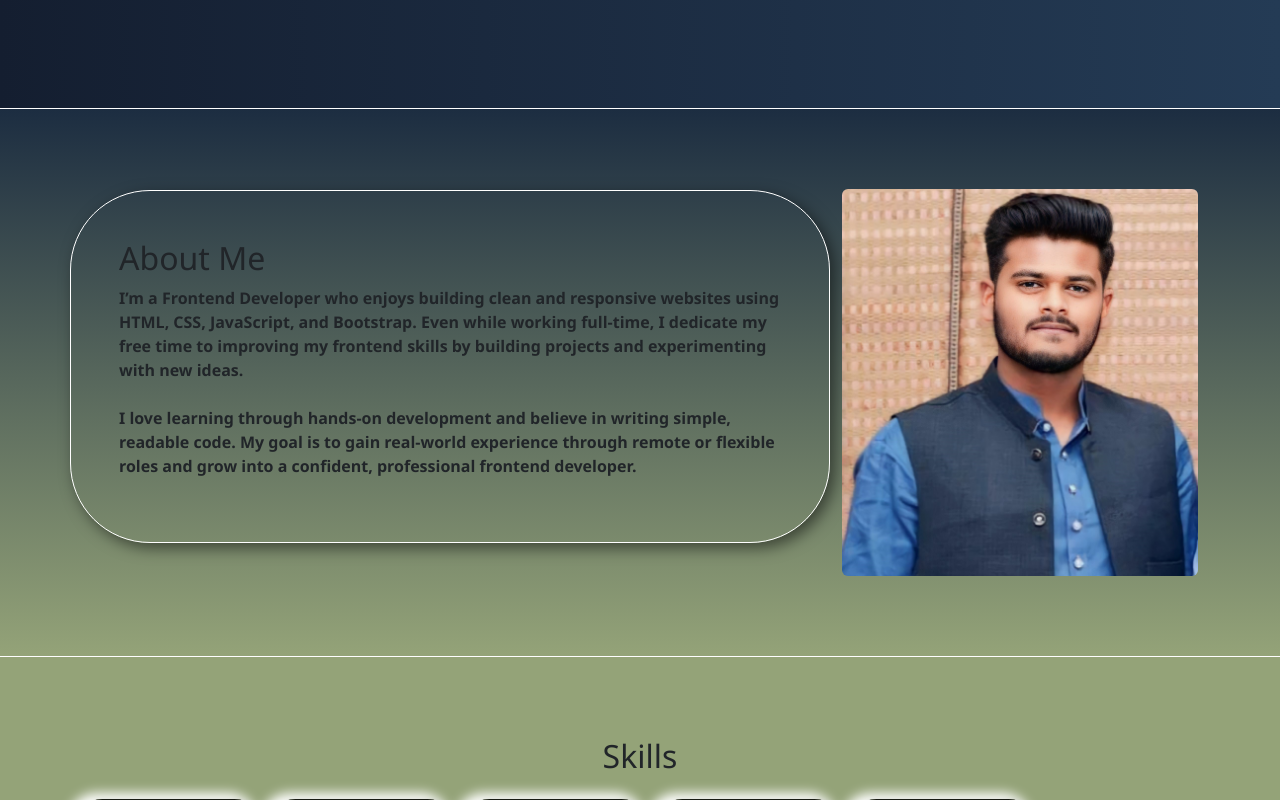
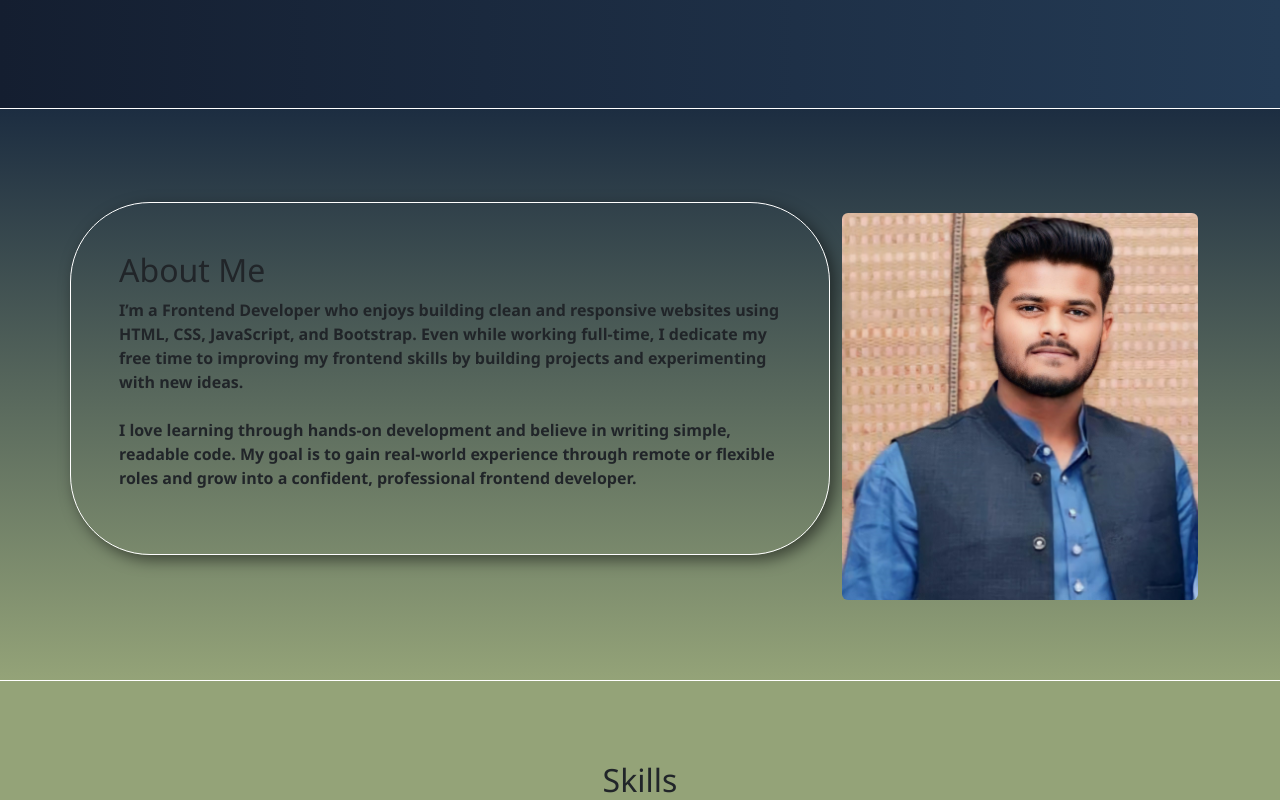
Before and after one commit to MAbdullah0804/Portfolio, a plain HTML site: page index.html in a window 1280 px wide. Shown: the part 692-1492 px from the top of the page. Drawn offline with nearby package versions, Linux system fonts and the light colour scheme.

Commit message:
Minor change in about section alignment

```diff
--- a/index.html
+++ b/index.html
@@ -65,7 +65,7 @@
           </p>
         </div>
         <div class="col-md-4 text-center">
-          <img src="images/Dp.jpg" class="img-fluid rounded" alt="Profile">
+          <img src="images/Dp.jpg" class="mt-4 img-fluid rounded" alt="Profile">
         </div>
       </div>
     </div>
```
